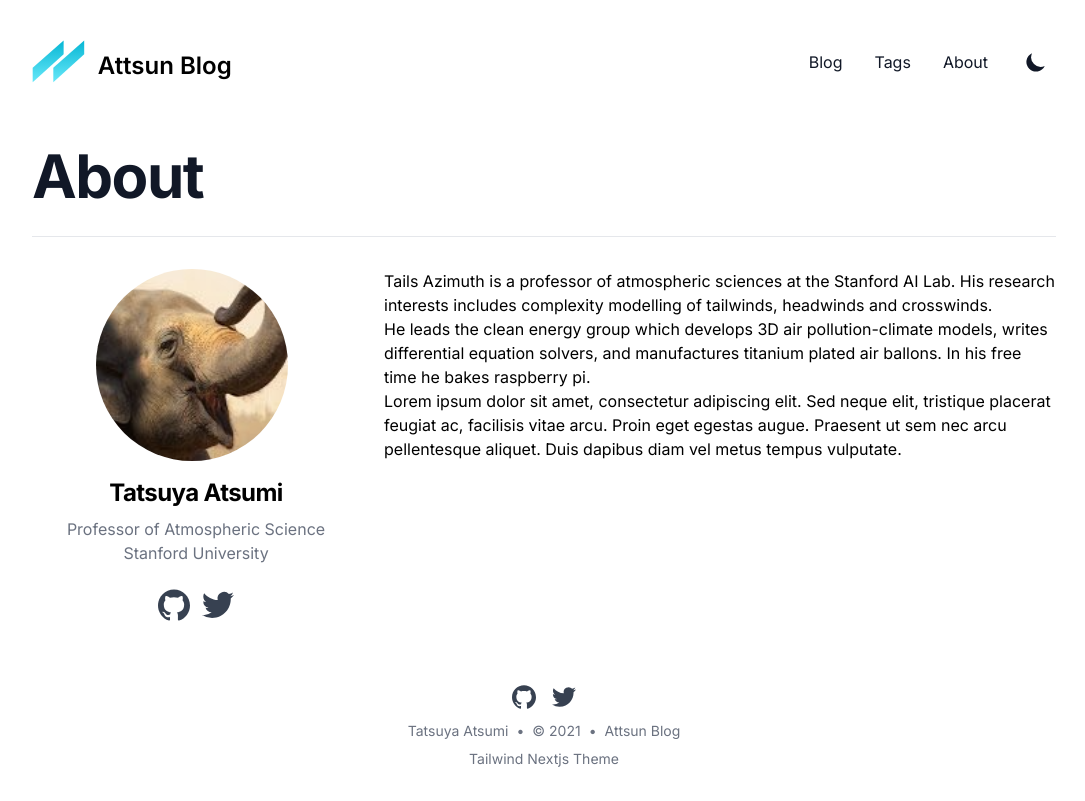
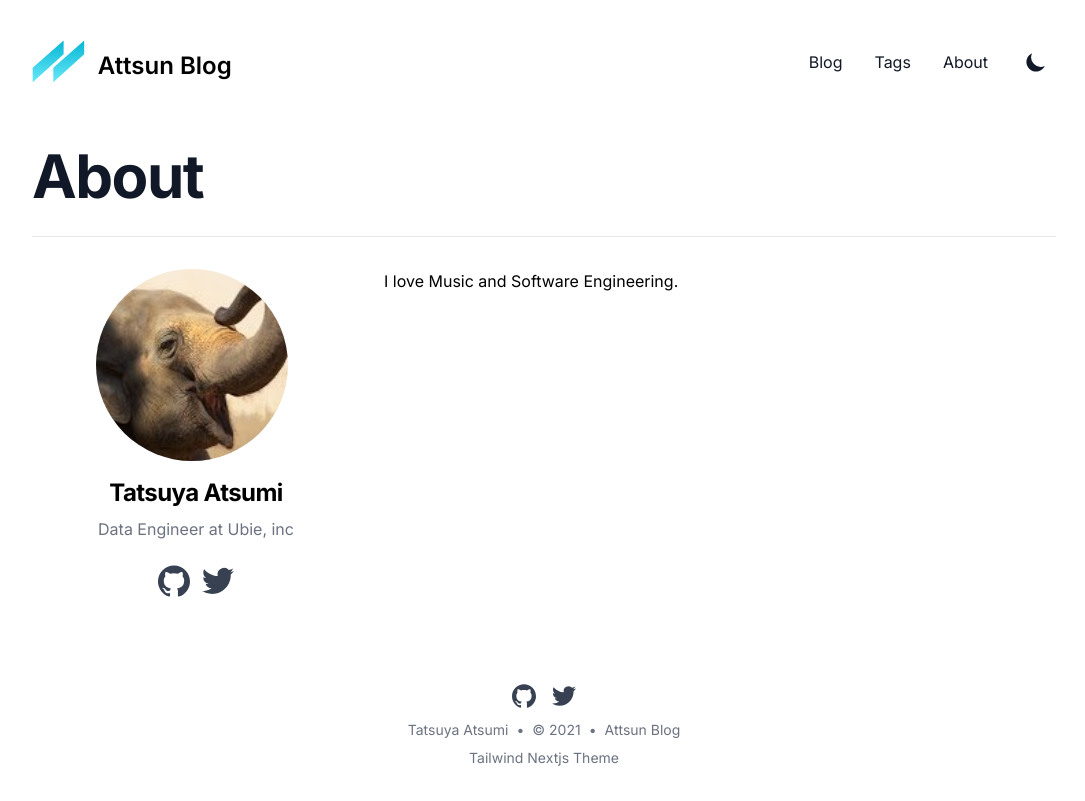
Before and after one commit to Attsun1031/blog-next-tailwind-starter, a Next.js app: page /about in a window 1280 px wide. Shown: the whole page, without its empty margins (96-1181 px from the left). Built offline with nearby package versions, Linux system fonts and the light colour scheme; what @tailwindcss/typography would draw is missing.

Commit message:
fix author profile

```diff
--- a/pages/about.js
+++ b/pages/about.js
@@ -22,29 +22,14 @@ export default function About() {
             <h3 className="pt-4 pb-2 text-2xl font-bold leading-8 tracking-tight">
               {siteMetadata.author}
             </h3>
-            <div className="text-gray-500 dark:text-gray-400">Professor of Atmospheric Science</div>
-            <div className="text-gray-500 dark:text-gray-400">Stanford University</div>
+            <div className="text-gray-500 dark:text-gray-400">Data Engineer at Ubie, inc</div>
             <div className="flex pt-6 space-x-3">
               <SocialIcon kind="github" href={siteMetadata.github} />
               <SocialIcon kind="twitter" href={siteMetadata.twitter} />
             </div>
           </div>
           <div className="pt-8 pb-8 prose dark:prose-dark max-w-none xl:col-span-2">
-            <p>
-              Tails Azimuth is a professor of atmospheric sciences at the Stanford AI Lab. His
-              research interests includes complexity modelling of tailwinds, headwinds and
-              crosswinds.
-            </p>
-            <p>
-              He leads the clean energy group which develops 3D air pollution-climate models, writes
-              differential equation solvers, and manufactures titanium plated air ballons. In his
-              free time he bakes raspberry pi.
-            </p>
-            <p>
-              Lorem ipsum dolor sit amet, consectetur adipiscing elit. Sed neque elit, tristique
-              placerat feugiat ac, facilisis vitae arcu. Proin eget egestas augue. Praesent ut sem
-              nec arcu pellentesque aliquet. Duis dapibus diam vel metus tempus vulputate.
-            </p>
+            <p>I love Music and Software Engineering.</p>
           </div>
         </div>
       </div>
```
